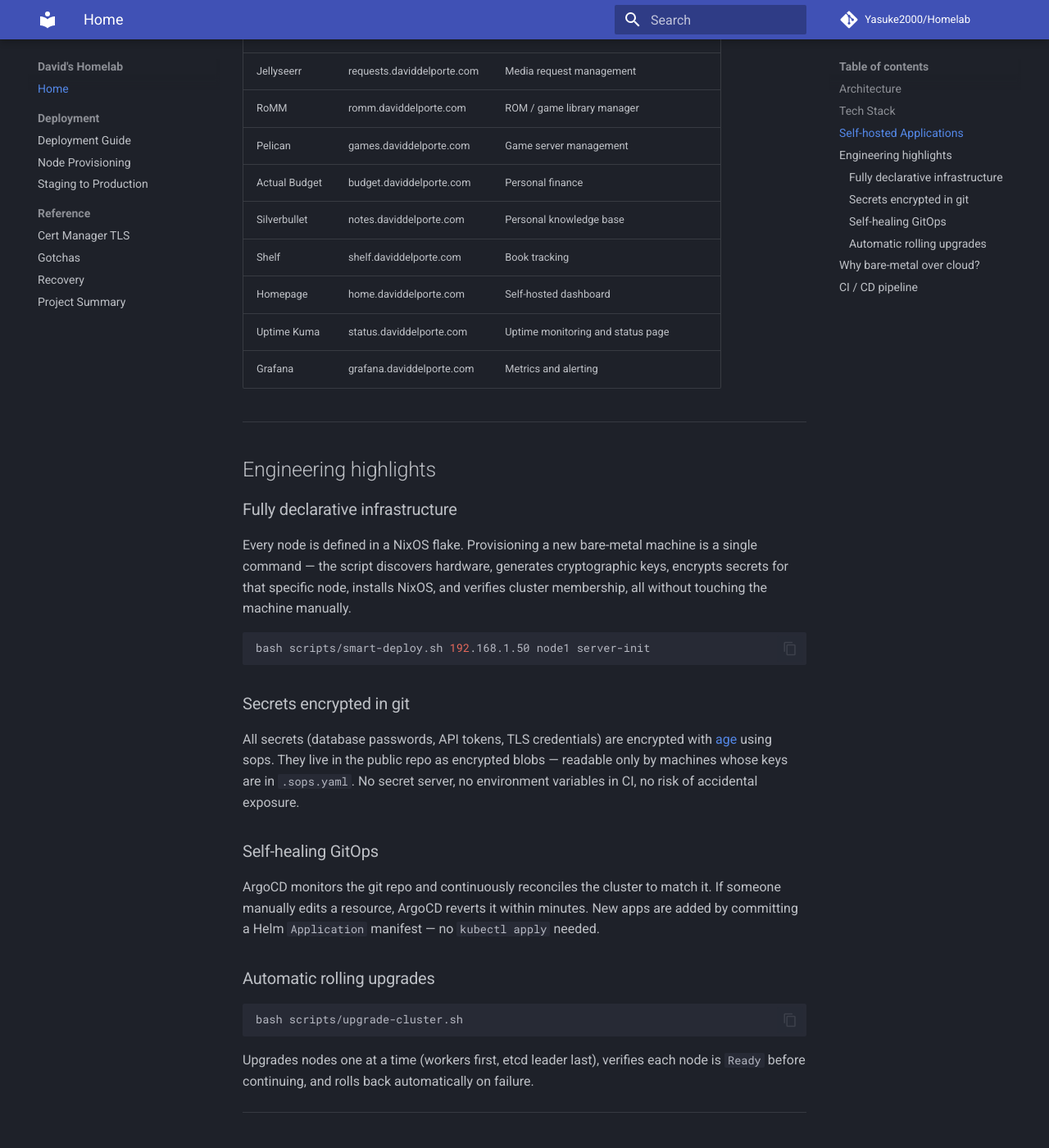
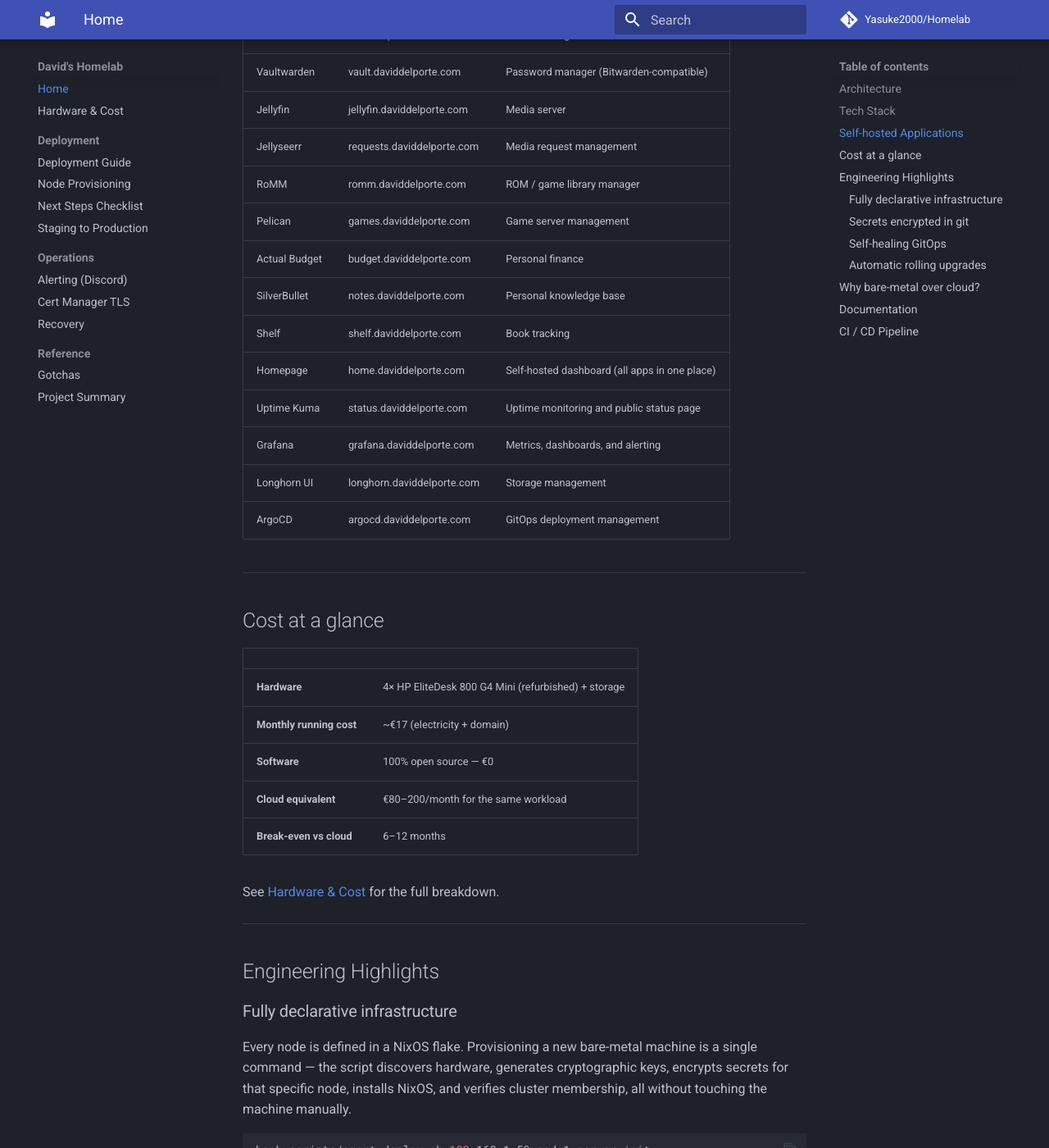
Before and after one commit to Yasuke2000/Homelab, an MkDocs documentation site: the page built from docs/index.md, in a window 1280 px wide and 1400 px high, scrolled down 1822 px. Shown: the whole window at 82% size. Built offline with MkDocs 1.6.1 and Material for MkDocs 9.7.7, drawn with Linux system fonts in a browser that asks for light colours; comment, search, counter and statistics services are not loaded; some of the changed text lies outside the part shown.

Commit message:
docs: add hardware/cost page and improve documentation site
- Add docs/hardware.md: full hardware overview, bill of materials,
  running cost breakdown (~€17/month), homelab vs cloud comparison,
  network layout, and sourcing guide
- Improve docs/index.md: add cost callout, documentation index table,
  full app table (14 apps), updated architecture diagram
- Update mkdocs.yml nav: add hardware.md, next-steps.md, alerting.md,
  reorganise into Deployment / Operations / Reference sections
- Fix docs/next-steps.md: remove outdated renovate.githubToken reference
  (Renovate uses GitHub App, no PAT needed); add cloudflare.apiToken

```diff
--- a/docs/index.md
+++ b/docs/index.md
@@ -3,6 +3,10 @@
 A production-grade bare-metal infrastructure project built for learning, self-hosting,
 and demonstrating real-world engineering skills. Every node, every certificate, every
 secret, and every deployment is managed entirely through code.
+
+**Hardware**: 4× HP EliteDesk 800 G4 Mini — refurbished, silent, ~15–20W each
+**Running cost**: ~€17/month (electricity + domain)
+**Status**: Pre-deployment — all code ready, waiting on physical hardware
 
 ---
 
@@ -74,22 +78,38 @@
 
 | App | Subdomain | Purpose |
 |---|---|---|
+| Ghost | daviddelporte.com | Personal blog / website |
 | Vaultwarden | vault.daviddelporte.com | Password manager (Bitwarden-compatible) |
-| Ghost | daviddelporte.com | Personal blog |
 | Jellyfin | jellyfin.daviddelporte.com | Media server |
 | Jellyseerr | requests.daviddelporte.com | Media request management |
 | RoMM | romm.daviddelporte.com | ROM / game library manager |
 | Pelican | games.daviddelporte.com | Game server management |
 | Actual Budget | budget.daviddelporte.com | Personal finance |
-| Silverbullet | notes.daviddelporte.com | Personal knowledge base |
+| SilverBullet | notes.daviddelporte.com | Personal knowledge base |
 | Shelf | shelf.daviddelporte.com | Book tracking |
-| Homepage | home.daviddelporte.com | Self-hosted dashboard |
-| Uptime Kuma | status.daviddelporte.com | Uptime monitoring and status page |
-| Grafana | grafana.daviddelporte.com | Metrics and alerting |
+| Homepage | home.daviddelporte.com | Self-hosted dashboard (all apps in one place) |
+| Uptime Kuma | status.daviddelporte.com | Uptime monitoring and public status page |
+| Grafana | grafana.daviddelporte.com | Metrics, dashboards, and alerting |
+| Longhorn UI | longhorn.daviddelporte.com | Storage management |
+| ArgoCD | argocd.daviddelporte.com | GitOps deployment management |
 
 ---
 
-## Engineering highlights
+## Cost at a glance
+
+| | |
+|--|--|
+| **Hardware** | 4× HP EliteDesk 800 G4 Mini (refurbished) + storage |
+| **Monthly running cost** | ~€17 (electricity + domain) |
+| **Software** | 100% open source — €0 |
+| **Cloud equivalent** | €80–200/month for the same workload |
+| **Break-even vs cloud** | 6–12 months |
+
+See [Hardware & Cost](hardware.md) for the full breakdown.
+
+---
+
+## Engineering Highlights
 
 ### Fully declarative infrastructure
 
@@ -131,7 +151,7 @@
 
 | | Bare-metal homelab | Equivalent cloud |
 |---|---|---|
-| **Monthly cost** | ~€5 (electricity) | ~€80–150 |
+| **Monthly cost** | ~€17 (electricity) | €80–200 |
 | **Data sovereignty** | Full — nothing leaves home | Vendor-controlled |
 | **Learning depth** | Hardware, OS, networking, K8s | Managed services only |
 | **Vendor lock-in** | None | High |
@@ -142,7 +162,23 @@
 
 ---
 
-## CI / CD pipeline
+## Documentation
+
+| Guide | What it covers |
+|---|---|
+| [Deployment Guide](deployment-guide.md) | Boot to fully running cluster — step by step |
+| [Node Provisioning](node-provisioning.md) | How smart-deploy.sh works, Ventoy USB setup |
+| [Hardware & Cost](hardware.md) | Full bill of materials, running costs, sourcing guide |
+| [Cert Manager TLS](cert-manager-tls.md) | DNS-01 setup, staging vs production, troubleshooting |
+| [Alerting](alerting.md) | Alertmanager Discord webhook setup |
+| [Gotchas](gotchas.md) | 14 hard-won lessons from building this |
+| [Recovery](recovery.md) | Lost age key, corrupted etcd, full cluster rebuild |
+| [Staging to Production](staging-to-prod.md) | TLS certificate promotion checklist |
+| [Next Steps](next-steps.md) | Concrete deployment checklist with copy-paste commands |
+
+---
+
+## CI / CD Pipeline
 
 Every push to `master` runs 5 automated checks:
 
--- a/mkdocs.yml
+++ b/mkdocs.yml
@@ -24,14 +24,18 @@
 
 nav:
   - Home: index.md
+  - Hardware & Cost: hardware.md
   - Deployment:
       - Deployment Guide: deployment-guide.md
       - Node Provisioning: node-provisioning.md
+      - Next Steps Checklist: next-steps.md
       - Staging to Production: staging-to-prod.md
+  - Operations:
+      - Alerting (Discord): alerting.md
+      - Cert Manager TLS: cert-manager-tls.md
+      - Recovery: recovery.md
   - Reference:
-      - Cert Manager TLS: cert-manager-tls.md
       - Gotchas: gotchas.md
-      - Recovery: recovery.md
       - Project Summary: project-summary.md
 
 markdown_extensions:
```
Also changed, not shown: other parts of docs/index.md (+1 -1 lines), docs/hardware.md (added, +143 -0 lines), docs/next-steps.md (+3 -1 lines).
